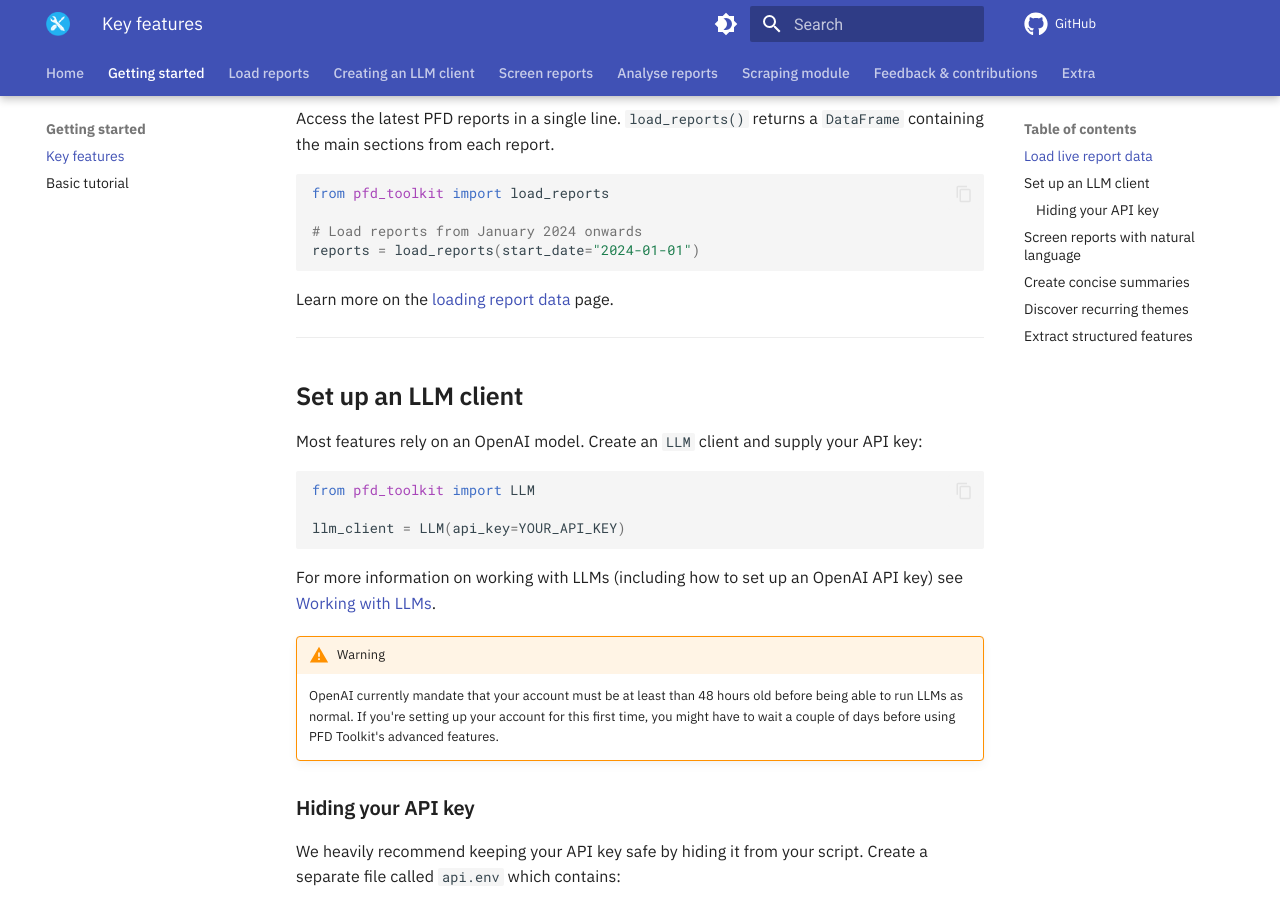
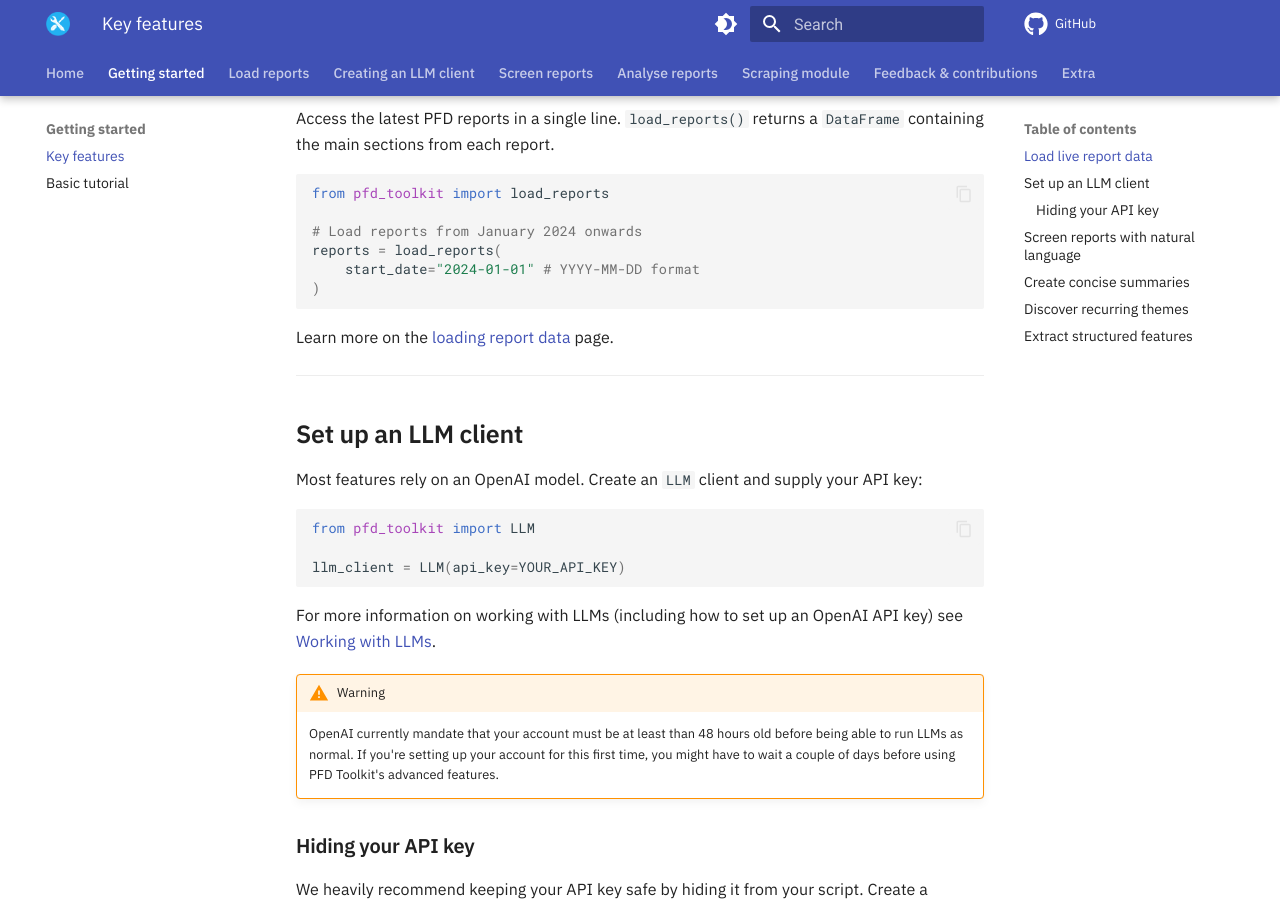
Before and after one commit to Sam-Osian/PFD-toolkit, an MkDocs documentation site: the page built from docs/getting_started/key_features.md, in a window 1280 px wide and 900 px high, scrolled down 315 px. Built offline with MkDocs 1.6.1 and Material for MkDocs 9.7.7, drawn with Linux system fonts in a browser that asks for light colours; comment, search, counter and statistics services are not loaded.

Commit message:
Update sitemap

````diff
--- a/docs/getting_started/key_features.md
+++ b/docs/getting_started/key_features.md
@@ -12,7 +12,9 @@ Access the latest PFD reports in a single line. `load_reports()` returns a `Data
 from pfd_toolkit import load_reports
 
 # Load reports from January 2024 onwards
-reports = load_reports(start_date="2024-01-01")
+reports = load_reports(
+    start_date="2024-01-01" # YYYY-MM-DD format
+)
 ```
 
 Learn more on the [loading report data](../loader/load_reports.md) page.
--- a/mkdocs.yml
+++ b/mkdocs.yml
@@ -1,6 +1,6 @@
 site_name: PFD Toolkit
 site_description: "Turn raw PFD reports into structured insights — fast."
-site_url: https://sam-osian.github.io/pfd-toolkit/
+site_url: https://pfdtoolkit.org
 repo_url: https://github.com/Sam-Osian/PFD-toolkit/
 edit_uri: edit/main/docs/
 theme:
````
Also changed, not shown: docs/loader/load_reports.md (+1 -1 lines).
